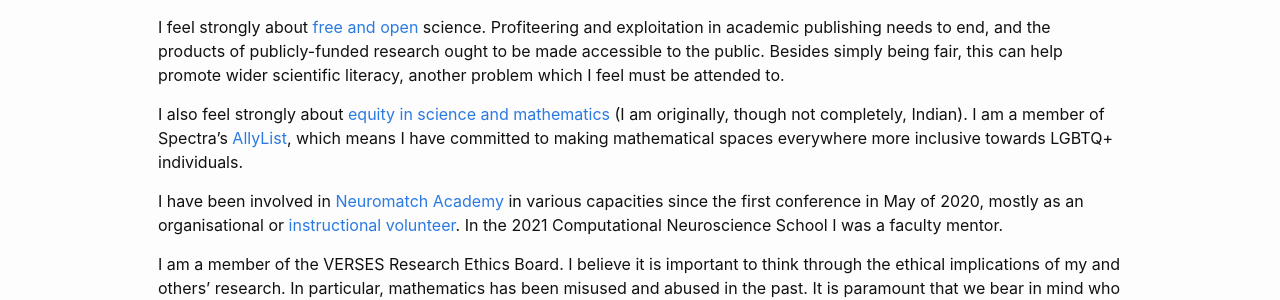
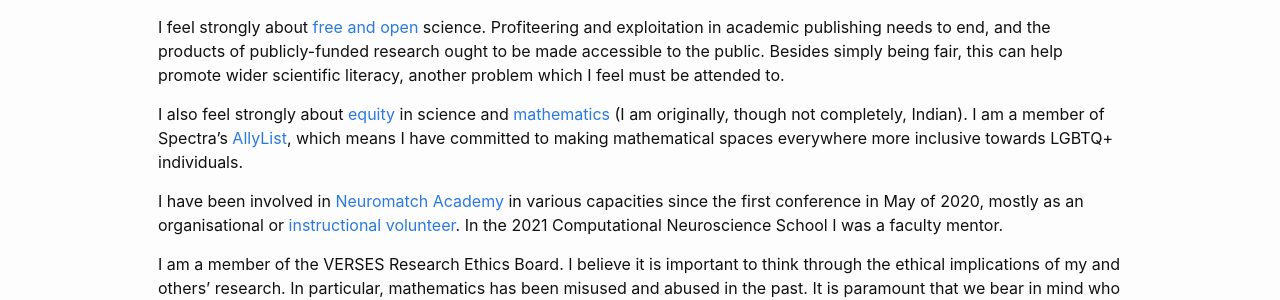
Before and after one commit to DARSakthi/DARSakthi.github.io, a Jekyll site: the page built from other.markdown, in a window 1280 px wide. Shown: the part 386-686 px from the top of the page. Built offline with Jekyll 4.4.1, drawn with Linux system fonts in a browser that asks for light colours; part of the change alters nothing that is shown.

Commit message:
Fixed dead link + included additional link

```diff
--- a/other.markdown
+++ b/other.markdown
@@ -17,7 +17,7 @@ I am signatory
 
 I feel strongly about [free and open](https://julesh.com/2021/02/16/free-publishing/) science. Profiteering and exploitation in academic publishing needs to end, and the products of publicly-funded research ought to be made accessible to the public. Besides simply being fair, this can help promote wider scientific literacy, another problem which I feel must be attended to.
 
-I also feel strongly about [equity in science and mathematics](http://math.sfsu.edu/federico/) (I am originally, though not completely, Indian). I am a member of Spectra's [AllyList](http://lgbtmath.org/People.html), which means I have committed to making mathematical spaces everywhere more inclusive towards LGBTQ+ individuals.
+I also feel strongly about [equity](http://fardila.com) in science and [mathematics](https://www.scientificamerican.com/article/modern-mathematics-confronts-its-white-patriarchal-past/) (I am originally, though not completely, Indian). I am a member of Spectra's [AllyList](http://lgbtmath.org/People.html), which means I have committed to making mathematical spaces everywhere more inclusive towards LGBTQ+ individuals.
 
 I have been involved in [Neuromatch Academy](https://academy.neuromatch.io) in various capacities since the first conference in May of 2020, mostly as an organisational or [instructional volunteer](https://darsakthi.github.io/teaching/2020-NMA). In the 2021 Computational Neuroscience School I was a faculty mentor.
 
```
